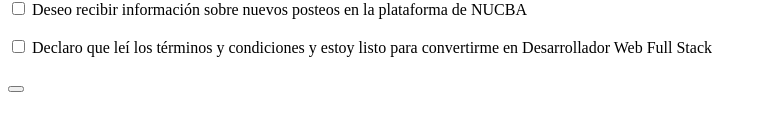
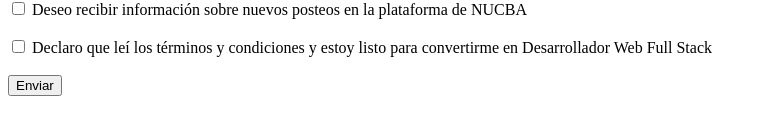
Before and after one commit to OsniaaK/E1-Web-Design-NUCBA, a plain HTML site: page nucbaform.html in a window 1280 px wide. Shown: the part 236-370 px from the top of the page, without its empty margins (0-767 px from the left). Drawn offline with Linux system fonts and the light colour scheme.

Commit message:
Arreglo de boton enviar

```diff
--- a/nucbaform.html
+++ b/nucbaform.html
@@ -39,7 +39,7 @@
                 <br>
                 <br>
                 <label for="enviar"></label>
-                <button type="submit" id="enviar">
+                <button type="submit" id="enviar">Enviar
 
             </form>
         </section>
```
